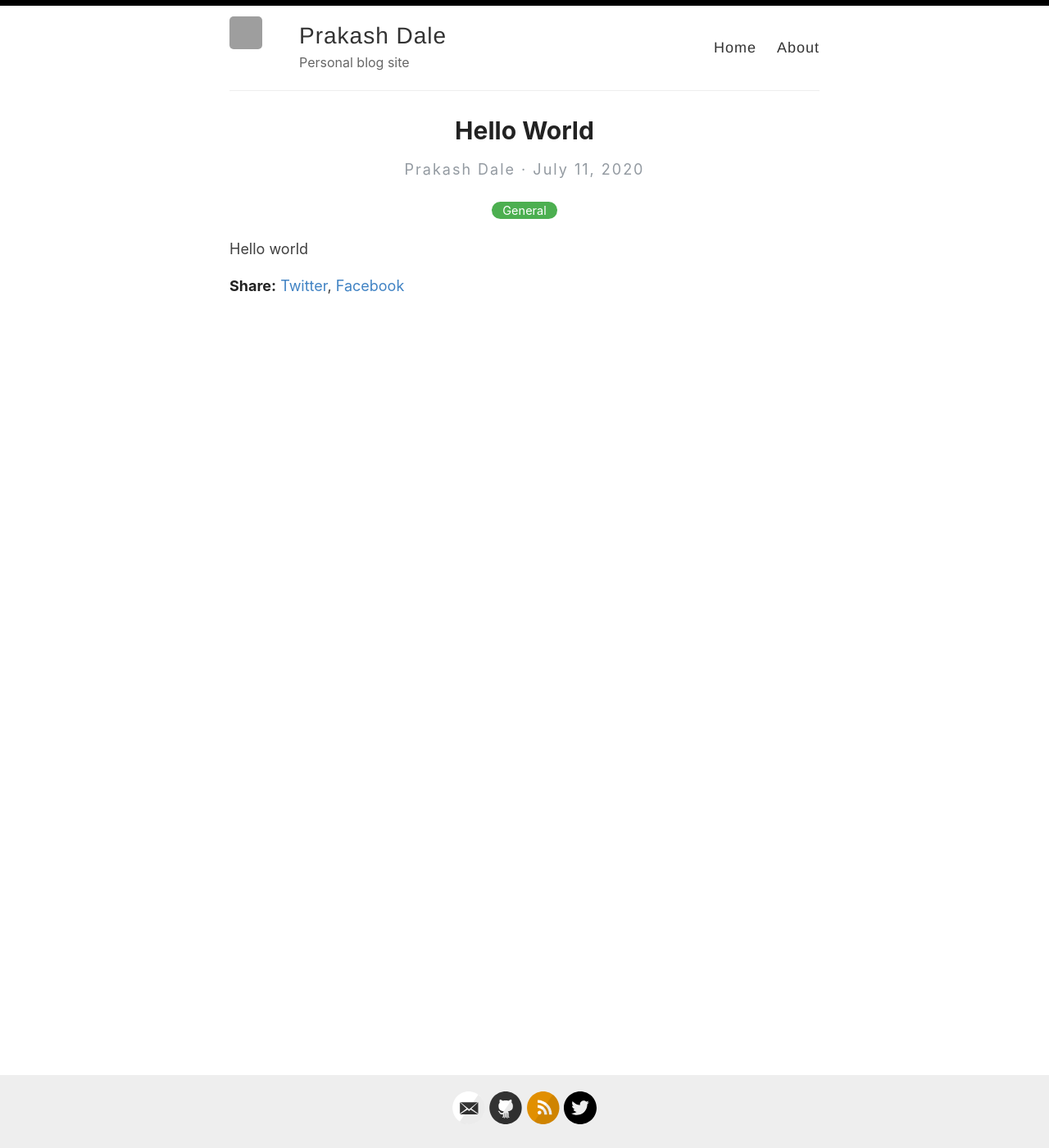
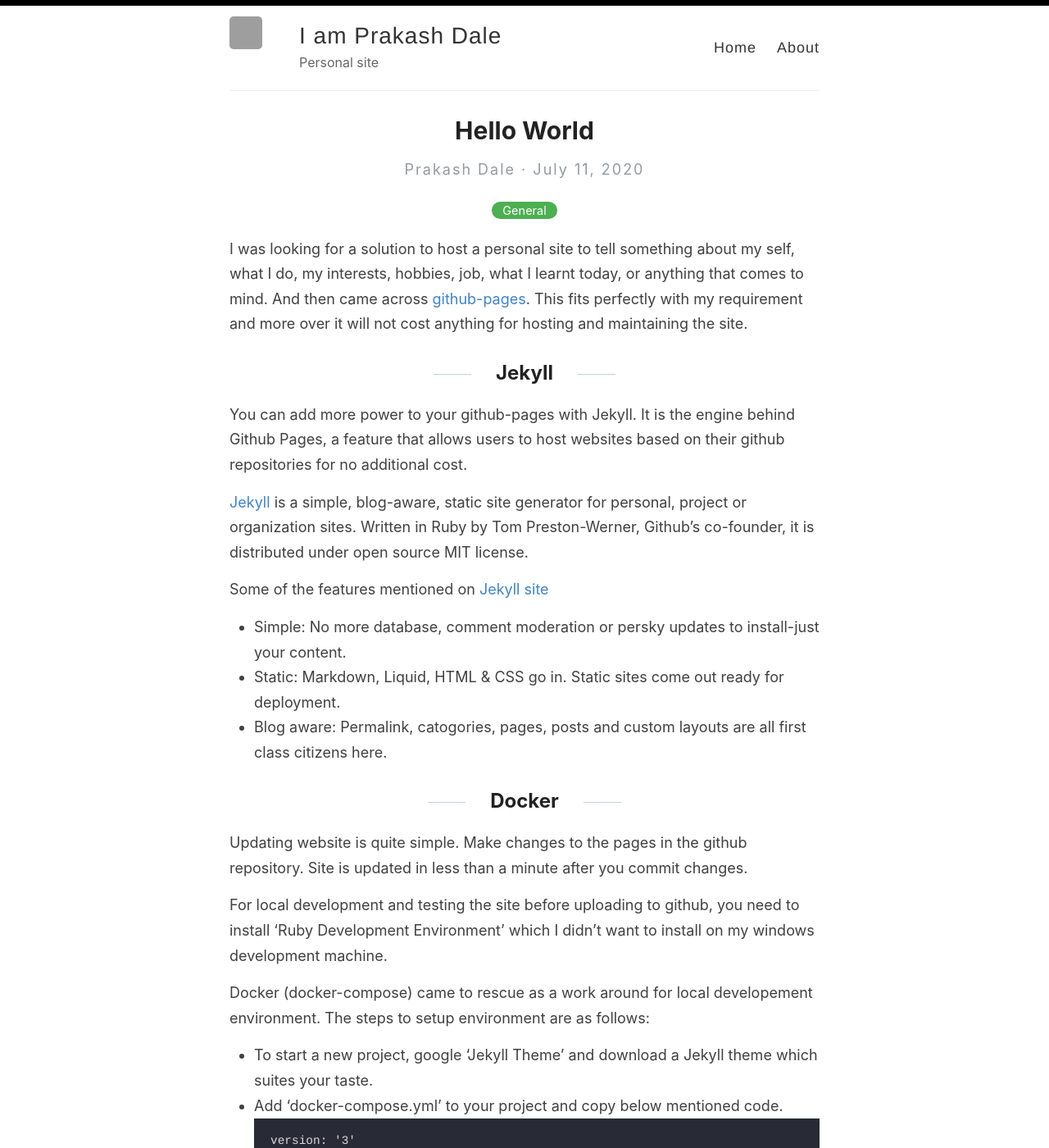
Before and after one commit to prakashdale/prakashdale.github.io, a Jekyll site: the page built from _posts/2020-07-11-helloworld.md, in a window 1280 px wide and 1400 px high. Shown: the whole window at 82% size. Built offline with Jekyll 4.4.1, drawn with Linux system fonts in a browser that asks for light colours; some of the changed text lies outside the part shown; grey boxes are pictures that could not be loaded.

Commit message:
Update hello world

````diff
--- a/_config.yml
+++ b/_config.yml
@@ -3,13 +3,13 @@
 #
 
 # Name of your site (displayed in the header)
-name: Prakash Dale
+name: I am Prakash Dale
 
 # Name of the author
 author: Prakash Dale
 
 # Short bio or description (displayed in the header)
-description: Personal blog site
+description: Personal site
 
 # URL of your avatar or profile pic (you could use your GitHub profile pic)
 avatar: https://avatars1.githubusercontent.com/u/1175316?s=40&v=4
@@ -43,7 +43,7 @@ disqus:
 # Enter your Google Analytics web tracking code (e.g. UA-2110908-2) to activate tracking
 google_analytics: UA-43339302-11
 
-# Your website URL (e.g. http://amitmerchant1990.github.io or http://www.amitmerchant.com)
+# Your website URL (e.g. http://prakashdale.github.io or http://www.prakashdale.com)
 # Used for Sitemap.xml and your RSS feed
 url: http://prakashdale.github.io
 enforce_ssl: https://prakashdale.github.io
--- a/_includes/meta.html
+++ b/_includes/meta.html
@@ -23,4 +23,4 @@
     <meta property="og:image" content="{{ site.url }}{{ site.avatar }}"/>
     <meta property="twitter:image" content="{{ site.url }}{{ site.avatar }}"/>
     {% endif %}
-    <meta property="og:site_name" content="Amit Merchant - Software Engineer"/>
+    <meta property="og:site_name" content="Prakash Dale - Software Engineer"/>
--- a/_posts/2020-07-11-helloworld.md
+++ b/_posts/2020-07-11-helloworld.md
@@ -2,7 +2,47 @@
 layout: post
 title:  Hello World
 categories: [General]
-excerpt: Hello world
+excerpt: Hello world. First blog after created this site.
 ---
 
-Hello world
+I was looking for a solution to host a personal site to tell something about my self, what I do, my interests, hobbies, job, what I learnt today, or anything that comes to mind. And then came across [github-pages](https://pages.github.com/). This fits perfectly with my requirement and more over it will not cost anything for hosting and maintaining the site.
+
+## Jekyll
+
+You can add more power to your github-pages with Jekyll. It is the engine behind Github Pages, a feature that allows users to host websites based on their github repositories for no additional cost.
+
+[Jekyll](https://en.wikipedia.org/wiki/Jekyll_(software)) is a simple, blog-aware, static site generator for personal, project or organization sites. Written in Ruby by Tom Preston-Werner, Github's co-founder, it is distributed under open source MIT license.
+
+Some of the features mentioned on [Jekyll site](https://jekyllrb.com/)
+- Simple: No more database, comment moderation or persky updates to install-just your content.
+- Static: Markdown, Liquid, HTML & CSS go in. Static sites come out ready for deployment.
+- Blog aware: Permalink, catogories, pages, posts and custom layouts are all first class citizens here.
+
+
+
+## Docker
+Updating website is quite simple. Make changes to the pages in the github repository. Site is updated in less than a minute after you commit changes.
+
+For local development and testing the site before uploading to github, you need to install 'Ruby Development Environment' which I didn't want to install on my windows development machine.
+
+Docker (docker-compose) came to rescue as a work around for local developement environment. The steps to setup environment are as follows:
+
+- To start a new project, google 'Jekyll Theme' and download a Jekyll theme which suites your taste.
+- Add 'docker-compose.yml' to your project and copy below mentioned code.
+```
+version: '3'
+services:
+  jekyll-serve:
+    image: jekyll/jekyll:4.0
+    volumes:
+      - '.:/srv/jekyll'
+    ports:
+      - 4000:4000
+    command: 'jekyll serve'
+```
+- Run 'docker-compose up'.
+- Site will be hosted on localhost. Open browser and go to 'http://localhost:4000'
+
+Todo: I could not make 'jekyll serve --livereload' work with docker. Becuase of this, I have stop and restart docker-compose every time to see the changes made to the site. I'll look into this issue later.
+
+Once you are satisfied with changes, just upload the files to github repository and site will update automatically in few seconds.
````
Also changed, not shown: 1 other file.
